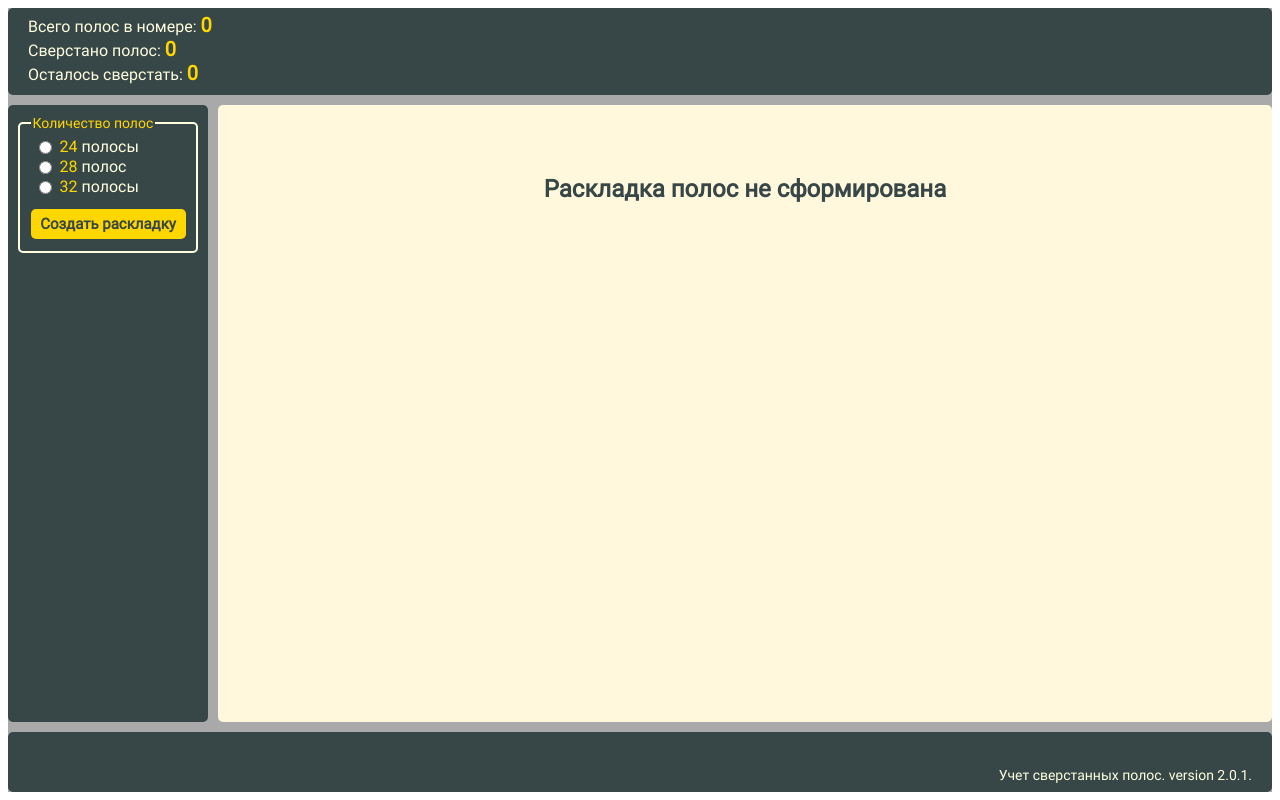
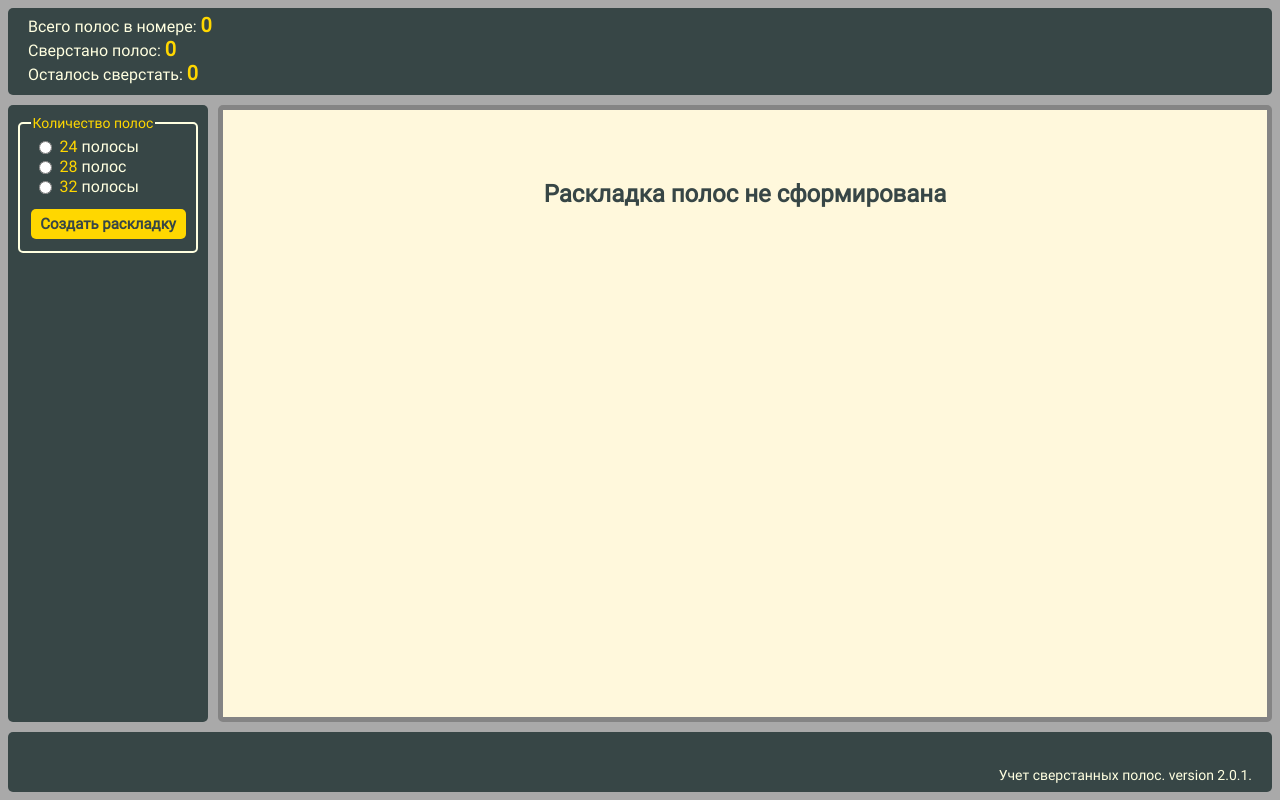
Before and after one commit to ytty555/VerstkaSK, a React (Create React App) app: page / in a window 1280 px wide. Built offline with nearby package versions, Linux system fonts and the light colour scheme.

Commit message:
Исправлен дизайн

```diff
--- a/src/css/style.css
+++ b/src/css/style.css
@@ -357,6 +357,10 @@ body {
   background-image: url("../img/photo-right-1.svg");
 }
 
+body {
+  background-color: #A9A9A9;
+}
+
 .all-blocks {
   display: -ms-grid;
   display: grid;
@@ -369,7 +373,6 @@ body {
   width: 100%;
   height: 98vh;
   margin: 0;
-  background-color: #A9A9A9;
 }
 
 .header-main {
@@ -397,6 +400,7 @@ body {
   padding-left: 20px;
   padding-right: 20px;
   background-color: #FFF8DC;
+  border: 5px solid #848484;
   border-radius: 5px;
 }
 
--- a/src/sass/blocks/_general.sass
+++ b/src/sass/blocks/_general.sass
@@ -1,3 +1,6 @@
+body
+    background-color: $grey
+
 .all-blocks
     display: grid
     grid-template-areas:  "header header header" "controls pages pages" "footer footer footer"
@@ -7,13 +10,12 @@
     width: 100%
     height: 98vh
     margin: 0
-    background-color: $grey
+    // background-color: $grey
 
 .header-main
     grid-area: header
     // border-bottom: 1px solid $grey-border
     border-radius: 5px
-
 
 .control-panel
     grid-area: controls
@@ -27,7 +29,7 @@
     padding-left: 20px
     padding-right: 20px
     background-color: $pages-bg
-    // border: 1px solid $pages-border
+    border: 5px solid $grey-border
     border-radius: 5px
 
 .footer-main
```
Also changed, not shown: 1 other file (tests, documents, lock files or other folders).
